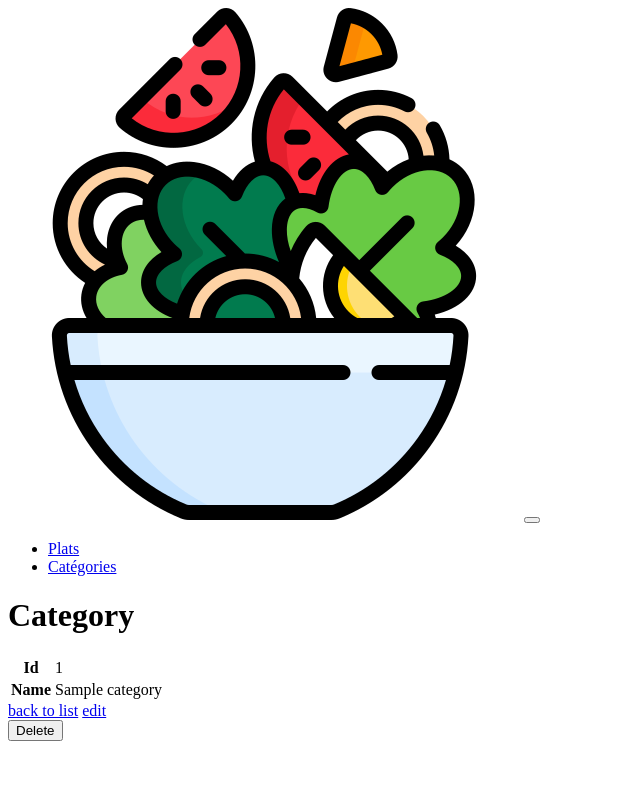
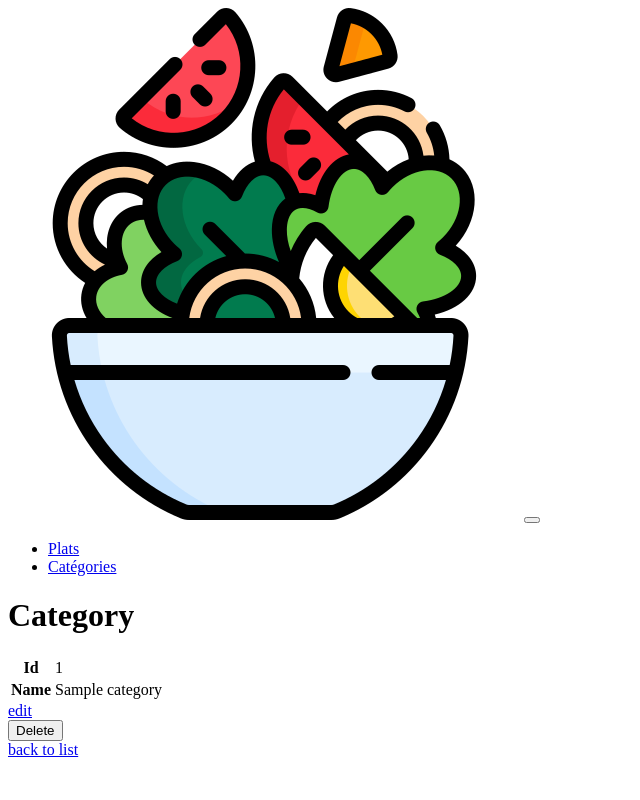
Before and after one commit to mitaksim1/Installation-projet-Symfony, a Symfony app: template templates/category/show.html.twig in a window 1280 px wide. Shown: the whole page, without its empty margins (0-640 px from the left). Run offline with Twig, Linux system fonts and the light colour scheme; the template is opened without the code that fills it: most values are stand-ins (such as "Sample title", 1, 10 or a date in 2020); some libraries are stand-ins or nearby versions.

Commit message:
Styles pages categories

```diff
--- a/assets/styles/app.scss
+++ b/assets/styles/app.scss
@@ -69,3 +69,8 @@ button.btn-style,
 .btn-styles form {
     margin-left: .5rem;
 }
+
+/* Page category index */
+.table-custom-styles {
+    text-align: center;
+}
--- a/templates/category/_delete_form.html.twig
+++ b/templates/category/_delete_form.html.twig
@@ -1,5 +1,5 @@
 <form method="post" action="{{ path('category_delete', {'id': category.id}) }}" onsubmit="return confirm('Are you sure you want to delete this item?');">
     <input type="hidden" name="_method" value="DELETE">
     <input type="hidden" name="_token" value="{{ csrf_token('delete' ~ category.id) }}">
-    <button class="btn">Delete</button>
+    <button class="btn btn-danger btn-style">Delete</button>
 </form>
--- a/templates/category/_form.html.twig
+++ b/templates/category/_form.html.twig
@@ -1,4 +1,4 @@
 {{ form_start(form) }}
     {{ form_widget(form) }}
-    <button class="btn">{{ button_label|default('Save') }}</button>
+    <button class="btn btn-success btn-create">{{ button_label|default('Save') }}</button>
 {{ form_end(form) }}
--- a/templates/category/edit.html.twig
+++ b/templates/category/edit.html.twig
@@ -7,7 +7,7 @@
 
     {{ include('category/_form.html.twig', {'button_label': 'Update'}) }}
 
+    {{ include('category/_delete_form.html.twig') }}
+
     <a href="{{ path('category_index') }}">back to list</a>
-
-    {{ include('category/_delete_form.html.twig') }}
 {% endblock %}
--- a/templates/category/show.html.twig
+++ b/templates/category/show.html.twig
@@ -18,9 +18,11 @@
         </tbody>
     </table>
 
-    <a href="{{ path('category_index') }}">back to list</a>
-
-    <a href="{{ path('category_edit', {'id': category.id}) }}">edit</a>
+    <div class="btn-styles">
+        <a href="{{ path('category_edit', {'id': category.id}) }}" class="btn btn-success btn-style">edit</a>
+    </div>
 
     {{ include('category/_delete_form.html.twig') }}
+
+    <a href="{{ path('category_index') }}">back to list</a>
 {% endblock %}
```
Also changed, not shown: templates/category/index.html.twig (+7 -7 lines).
